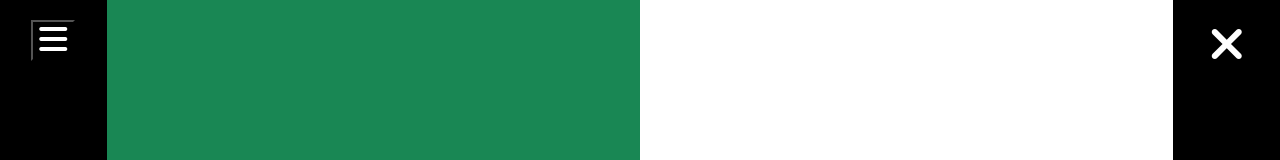
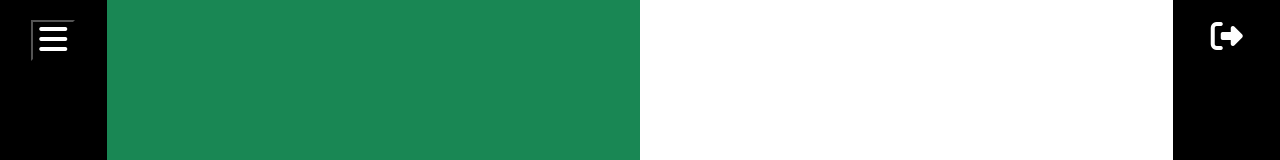
Before and after one commit to arunar1/grievance-management-system, a React (Create React App) app: page /asignee_home in a window 1280 px wide. Shown: the top 160 px of the page. Built offline with nearby package versions, Linux system fonts and the light colour scheme.

Commit message:
add : added the icon

```diff
--- a/src/components/Pages/Dashboard/Asignee/Asignee.js
+++ b/src/components/Pages/Dashboard/Asignee/Asignee.js
@@ -69,7 +69,7 @@
         <div className=" d-none d-md-block col-md-1 text-center">
           <Link to="/">
             <i
-              class="fa-sharp fa-solid fa-xmark fa-3x  "
+              class="fa-solid fa-right-from-bracket fa-2x"
               style={{ color: "white", marginTop: "20px" }}
             ></i>
           </Link>
--- a/src/components/Pages/Dashboard/Supervisor/Supervisor.js
+++ b/src/components/Pages/Dashboard/Supervisor/Supervisor.js
@@ -70,7 +70,7 @@
         <div className=" d-none d-md-block col-md-1 text-center">
           <Link to="/">
             <i
-              class="fa-sharp fa-solid fa-xmark fa-3x  "
+              class="fa-solid fa-right-from-bracket fa-2x"
               style={{ color: "white", marginTop: "20px" }}
             ></i>
           </Link>
--- a/src/components/Pages/Dashboard/Users/User.js
+++ b/src/components/Pages/Dashboard/Users/User.js
@@ -76,7 +76,7 @@
         <div className=" d-none d-md-block col-md-1 text-center">
           <Link to="/">
             <i
-              class="fa-sharp fa-solid fa-xmark fa-3x  "
+              class="fa-solid fa-right-from-bracket fa-2x"
               style={{ color: "white", marginTop: "20px" }}
             ></i>
           </Link>
```
